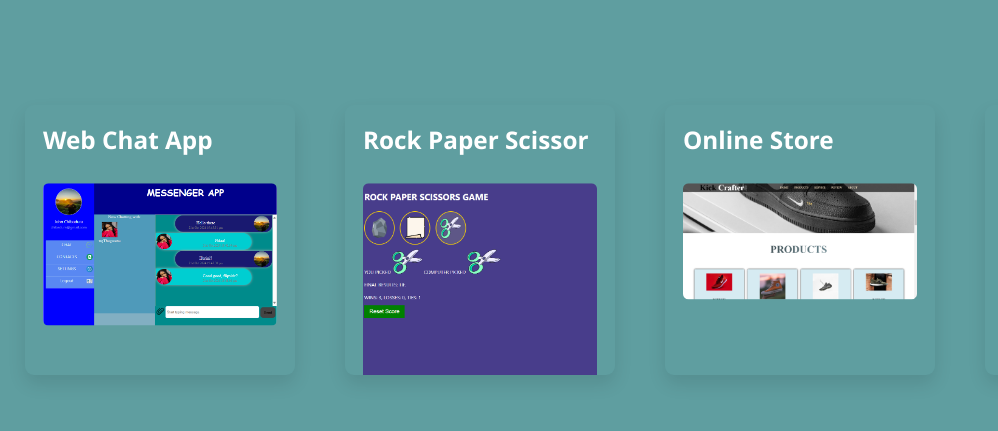
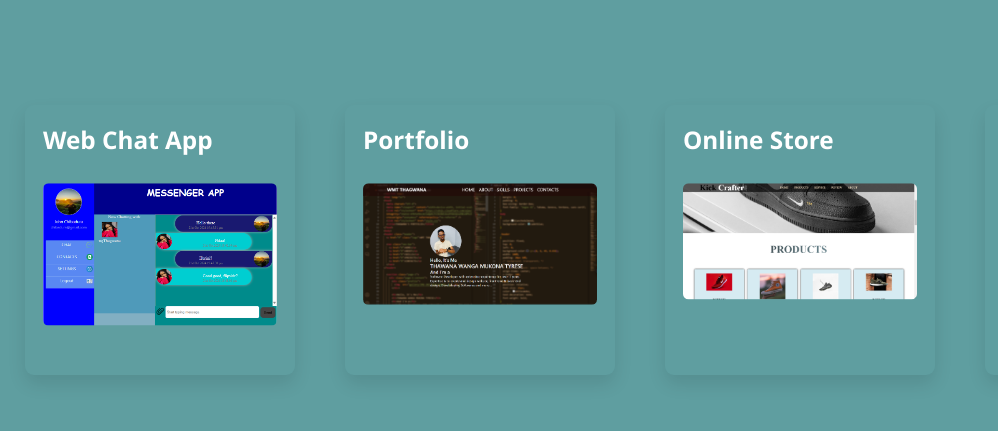
Before and after one commit to code-id99/my_portfolio, a plain HTML site: page index.html in a window 1280 px wide. Shown: the part 2580-3011 px from the top of the page, 0-998 px from the left. Drawn offline with Linux system fonts and the light colour scheme.

Commit message:
Update index.html

```diff
--- a/index.html
+++ b/index.html
@@ -140,8 +140,8 @@
 
         <div class="box" id="image2">
           <div class="box-content">
-            <h3>Rock Paper Scissor</h3>
-            <img src="gallery/game.png" alt="">
+            <h3>Portfolio</h3>
+            <img src="gallery/portfolio.png" alt="">
           </div>
         </div>
 
```
